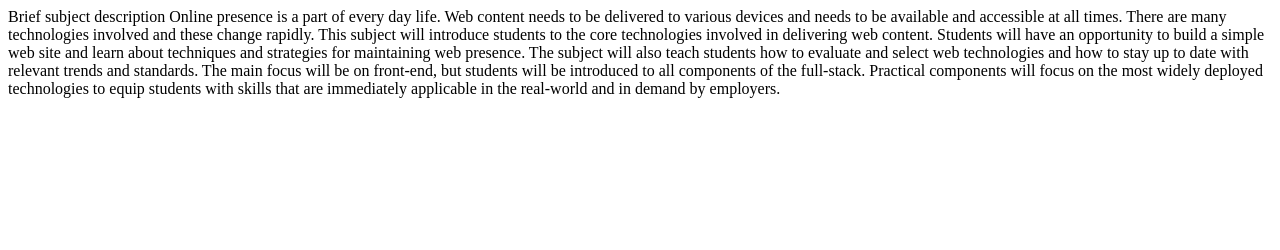
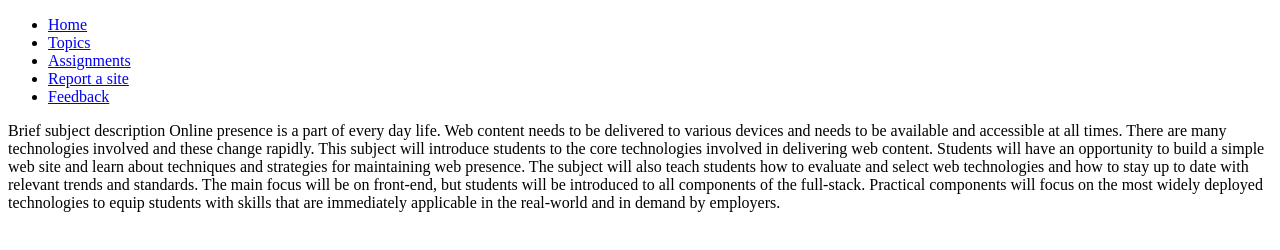
Before and after one commit to bim321/2019_trivial-site, a plain HTML site: page index.html in a window 1280 px wide. Drawn offline with Linux system fonts and the light colour scheme.

Commit message:
Add navigation to all pages

```diff
--- a/index.html
+++ b/index.html
@@ -1,11 +1,24 @@
 <!DOCTYPE html>
 <html lang="en">
+
 <head>
- <meta charset="utf-8">
- <title>About BIM321</title>
- <link href="styles.css" rel="stylesheet">
+        <meta charset="utf-8">
+        <title>About BIM321</title>
+        <link href="styles.css" rel="stylesheet">
 </head>
+
 <body>
+        <header>
+                <nav>
+                        <ul>
+                                <li><a href="index.html">Home</a></li>
+                                <li><a href="topics.html">Topics</a></li>
+                                <li><a href="assignments.html">Assignments</a></li>
+                                <li><a href="report.html">Report a site</a></li>
+                                <li><a href="feedback.html">Feedback</a></li>
+                        </ul>
+                </nav>
+        </header>
         Brief subject description
         Online presence is a part of every day life. Web content needs to be delivered to various devices and needs
         to be available and accessible at all times. There are many technologies involved and these change rapidly.
@@ -17,4 +30,5 @@
         technologies to equip students with skills that are immediately applicable in the real-world and in demand by
         employers.
 </body>
+
 </html>
```
Also changed, not shown: assignments.html (+11 -0 lines), assignments/project.html (+11 -0 lines), assignments/report.html (+11 -0 lines), feedback.html (+11 -0 lines), report.html (+11 -0 lines), topics.html (+14 -0 lines).
